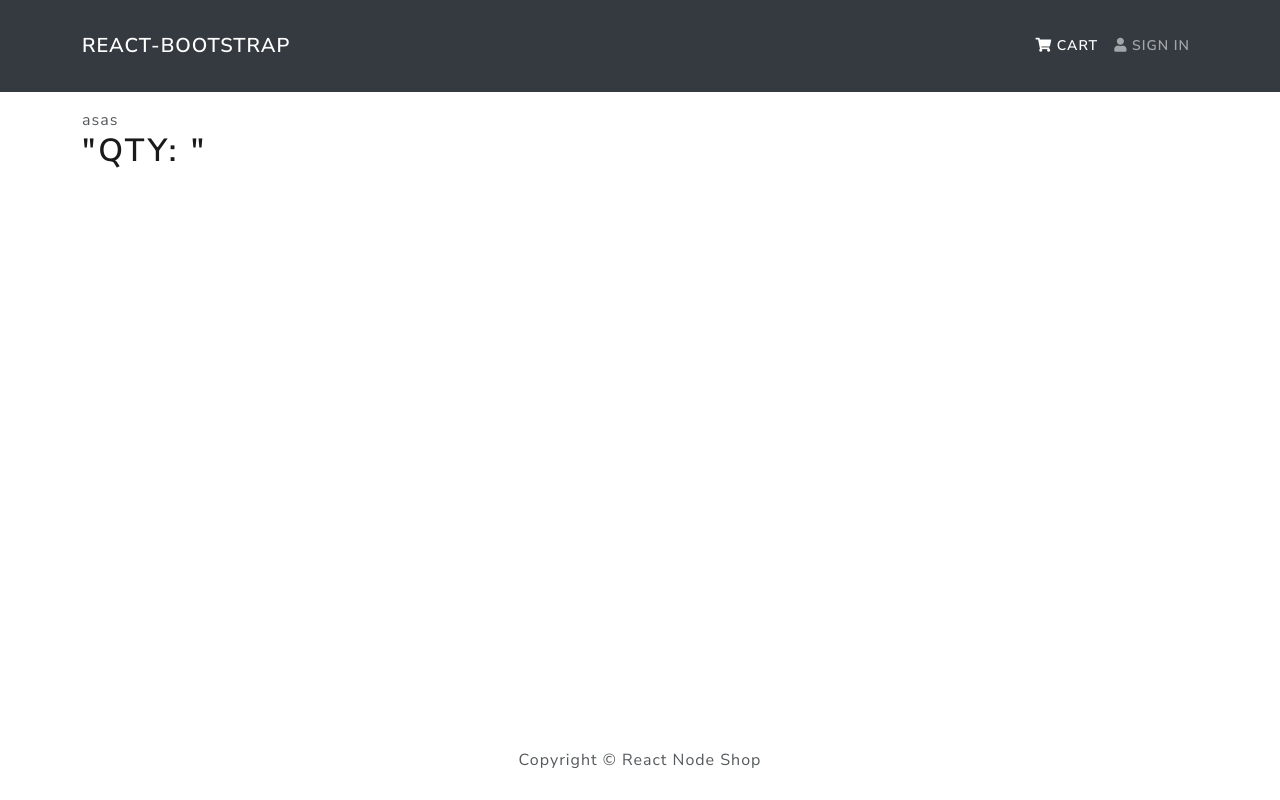
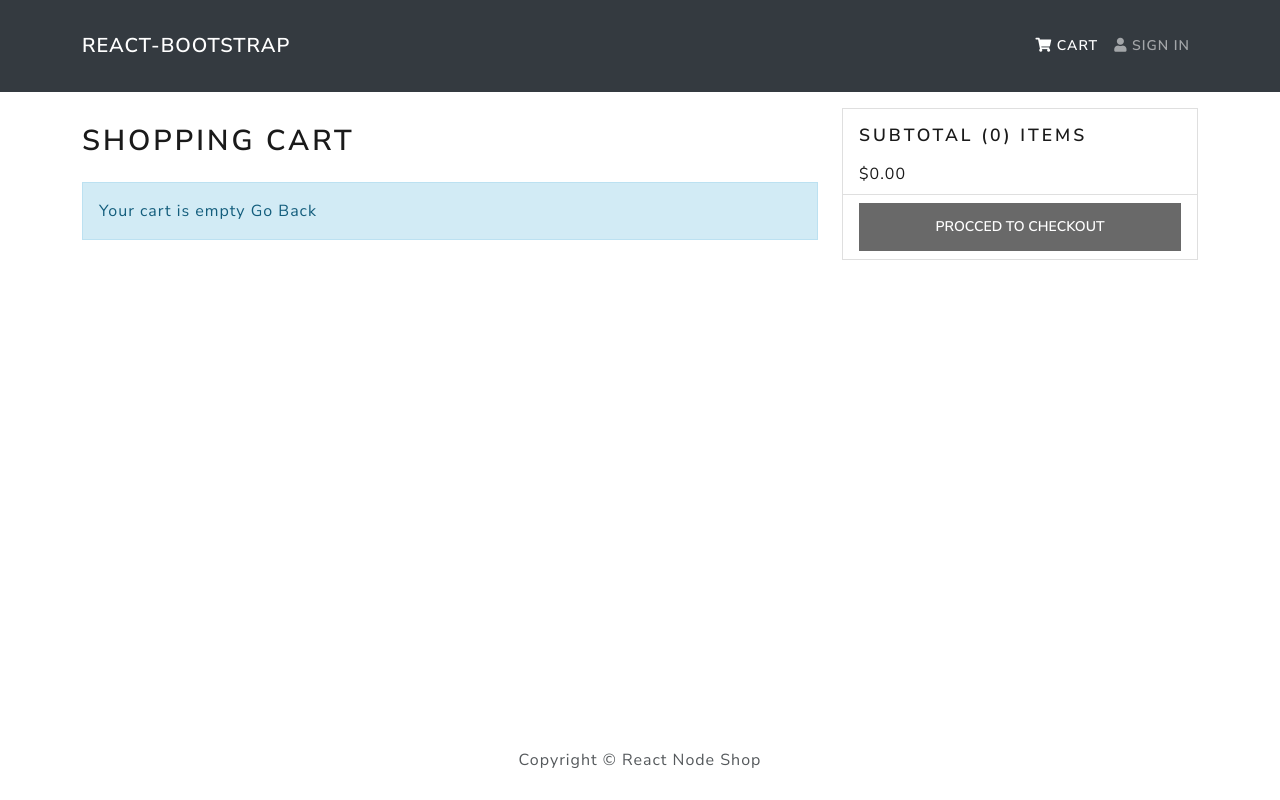
Before and after one commit to himelbikon/proshop-react-node, a React (Create React App) app in the folder frontend/: page /cart in a window 1280 px wide. Built offline with nearby package versions, Linux system fonts and the light colour scheme.

Commit message:
cart completed

```diff
--- a/frontend/src/actions/cartActions.js
+++ b/frontend/src/actions/cartActions.js
@@ -1,5 +1,5 @@
 import axios from "axios";
-import { CART_ADD_ITEM } from "../constants/cartConstants";
+import { CART_ADD_ITEM, CART_REMOVE_ITEM } from "../constants/cartConstants";
 
 export const addToCart = (id, qty) => async (dispatch, getState) => {
   const { data } = await axios.get(`/api/products/${id}`);
@@ -18,3 +18,12 @@ export const addToCart = (id, qty) => async (dispatch, getState) => {
 
   localStorage.setItem("cartItems", JSON.stringify(getState().cart.cartItems));
 };
+
+export const removeFromCart = (id) => (dispatch, getState) => {
+  dispatch({
+    type: CART_REMOVE_ITEM,
+    payload: id,
+  });
+
+  localStorage.setItem("cartItems", JSON.stringify(getState().cart.cartItems));
+};
--- a/frontend/src/index.css
+++ b/frontend/src/index.css
@@ -11,6 +11,16 @@ a {
   margin: 0.05rem;
 }
 
+h1 {
+  font-size: 1.8rem;
+  padding: 1rem 0;
+}
+
+h2 {
+  font-size: 1.1rem;
+  padding: 0.5rem 0;
+}
+
 h3 {
   padding: 1rem 0;
 }
--- a/frontend/src/reducers/cartReducers.js
+++ b/frontend/src/reducers/cartReducers.js
@@ -1,4 +1,4 @@
-import { CART_ADD_ITEM } from "../constants/cartConstants";
+import { CART_ADD_ITEM, CART_REMOVE_ITEM } from "../constants/cartConstants";
 
 export const cartReducer = (state = { cartItems: [] }, action) => {
   switch (action.type) {
@@ -20,6 +20,13 @@ export const cartReducer = (state = { cartItems: [] }, action) => {
           cartItems: [...state.cartItems, item],
         };
       }
+
+    case CART_REMOVE_ITEM:
+      return {
+        ...state,
+        cartItems: state.cartItems.filter((x) => x.product !== action.payload),
+      };
+
     default:
       return state;
   }
--- a/frontend/src/screens/CartScreen.jsx
+++ b/frontend/src/screens/CartScreen.jsx
@@ -1,8 +1,17 @@
 import React, { useEffect } from "react";
 import { useDispatch, useSelector } from "react-redux";
 import { Link, useNavigate, useSearchParams } from "react-router-dom";
-import { Row, Col, ListGroup, Image, Button, Card } from "react-bootstrap";
-import { addToCart } from "../actions/cartActions";
+import Message from "../components/Message";
+import {
+  Row,
+  Col,
+  ListGroup,
+  Image,
+  Button,
+  Card,
+  Form,
+} from "react-bootstrap";
+import { addToCart, removeFromCart } from "../actions/cartActions";
 
 const CartScreen = () => {
   const [query] = useSearchParams();
@@ -22,11 +31,93 @@ const CartScreen = () => {
     return () => {};
   }, [productId, qty, dispatch]);
 
+  const removeFromCartHandler = (id) => {
+    dispatch(removeFromCart(id));
+  };
+
+  const checkoutHandler = () => {
+    navigate(`/login?redirect=shipping`);
+  };
+
   return (
-    <div>
-      <div>asas</div>
-      <h1>{JSON.stringify(`qty: ${cartItems}`)}</h1>
-    </div>
+    <Row>
+      <Col md={8}>
+        <h1>Shopping Cart</h1>
+        {cartItems.length === 0 ? (
+          <Message>
+            Your cart is empty <Link to="/">Go Back</Link>
+          </Message>
+        ) : (
+          <ListGroup variant="flush">
+            {cartItems.map((item) => (
+              <ListGroup.Item key={item.product}>
+                <Row>
+                  <Col md={2}>
+                    <Image src={item.image} fluid alt={item.name} rounded />
+                  </Col>
+                  <Col md={3}>
+                    <Link to={`/product/${item.product}`}>{item.name}</Link>
+                  </Col>
+                  <Col md={2}>${item.price}</Col>
+                  <Col md={2}>
+                    <Form.Control
+                      as="select"
+                      value={item.qty}
+                      onChange={(e) =>
+                        dispatch(
+                          addToCart(item.product, Number(e.target.value))
+                        )
+                      }
+                    >
+                      {[...Array(item.countInStock).keys()].map((x) => (
+                        <option key={x + 1} value={x + 1}>
+                          {x + 1}
+                        </option>
+                      ))}
+                    </Form.Control>
+                  </Col>
+                  <Col md={2}>
+                    <Button
+                      variant="light"
+                      type="button"
+                      onClick={() => removeFromCartHandler(item.product)}
+                    >
+                      <i className="fas fa-trash"></i>
+                    </Button>
+                  </Col>
+                </Row>
+              </ListGroup.Item>
+            ))}
+          </ListGroup>
+        )}
+      </Col>
+      <Col md={4}>
+        <Card>
+          <ListGroup variant="flush">
+            <ListGroup.Item>
+              <h2>
+                Subtotal ({cartItems.reduce((acc, item) => acc + item.qty, 0)})
+                Items
+              </h2>
+              $
+              {cartItems
+                .reduce((acc, item) => acc + item.qty * item.price, 0)
+                .toFixed(2)}
+            </ListGroup.Item>
+            <ListGroup.Item>
+              <Button
+                type="button"
+                style={{ width: "100%" }}
+                disabled={cartItems.length === 0}
+                onClick={checkoutHandler}
+              >
+                Procced to Checkout
+              </Button>
+            </ListGroup.Item>
+          </ListGroup>
+        </Card>
+      </Col>
+    </Row>
   );
 };
 
```
